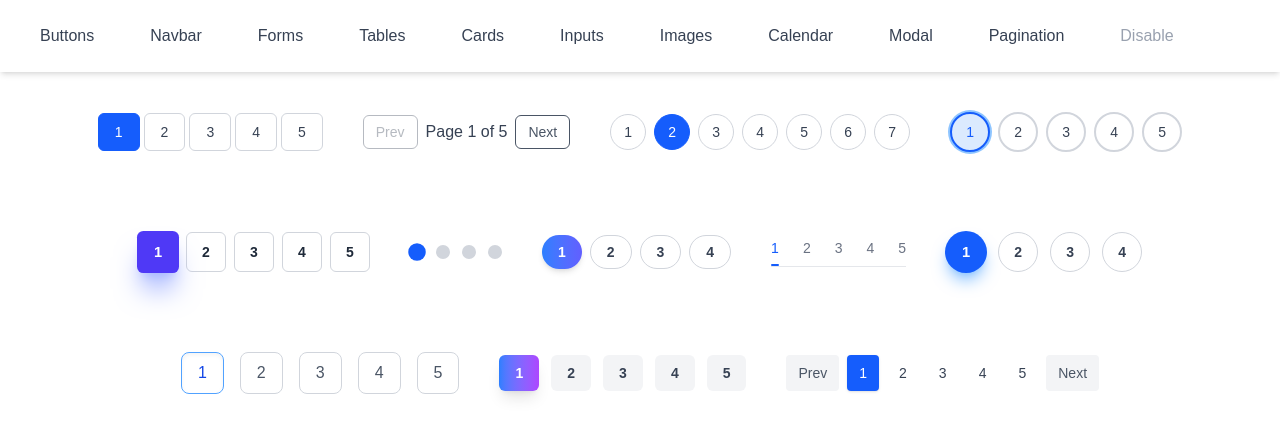
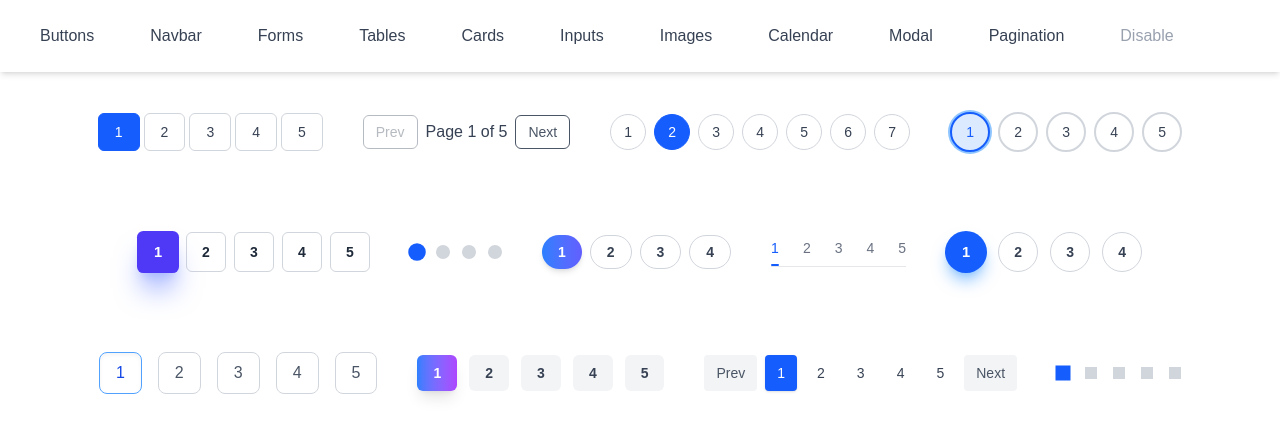
Before and after one commit to Prohor722/tailwind_compoenets, a Next.js app: page /pagination in a window 1280 px wide. Shown: the top 436 px of the page. Built offline with nearby package versions, Linux system fonts and the light colour scheme.

Commit message:
another pagination added

```diff
--- a/app/pagination/page.tsx
+++ b/app/pagination/page.tsx
@@ -8,6 +8,7 @@ const PaginationPage = () => {
   const [page, setPage] = useState(1);
   const [step, setStep] = useState(1);
   const [currentPage, setCurrentPage] = useState(1);
+  const [currentDot, setCurrentDot] = useState(1);
 
   const pages = [1, 2, 3, 4, 5];
   const total = 5;
@@ -242,6 +243,19 @@ const PaginationPage = () => {
           Next
         </button>
       </div>
+
+      {/* Pagination 13  */}
+      <div className="flex justify-center gap-4 mt-10">
+        {[1, 2, 3, 4, 5].map((dot) => (
+          <button
+            key={dot}
+            onClick={() => setCurrentDot(dot)}
+            className={`w-3 h-3 transition-all duration-300 ${
+              currentDot === dot ? "bg-blue-600 scale-125" : "bg-gray-300"
+            }`}
+          />
+        ))}
+      </div>
     </div>
   );
 };
```
